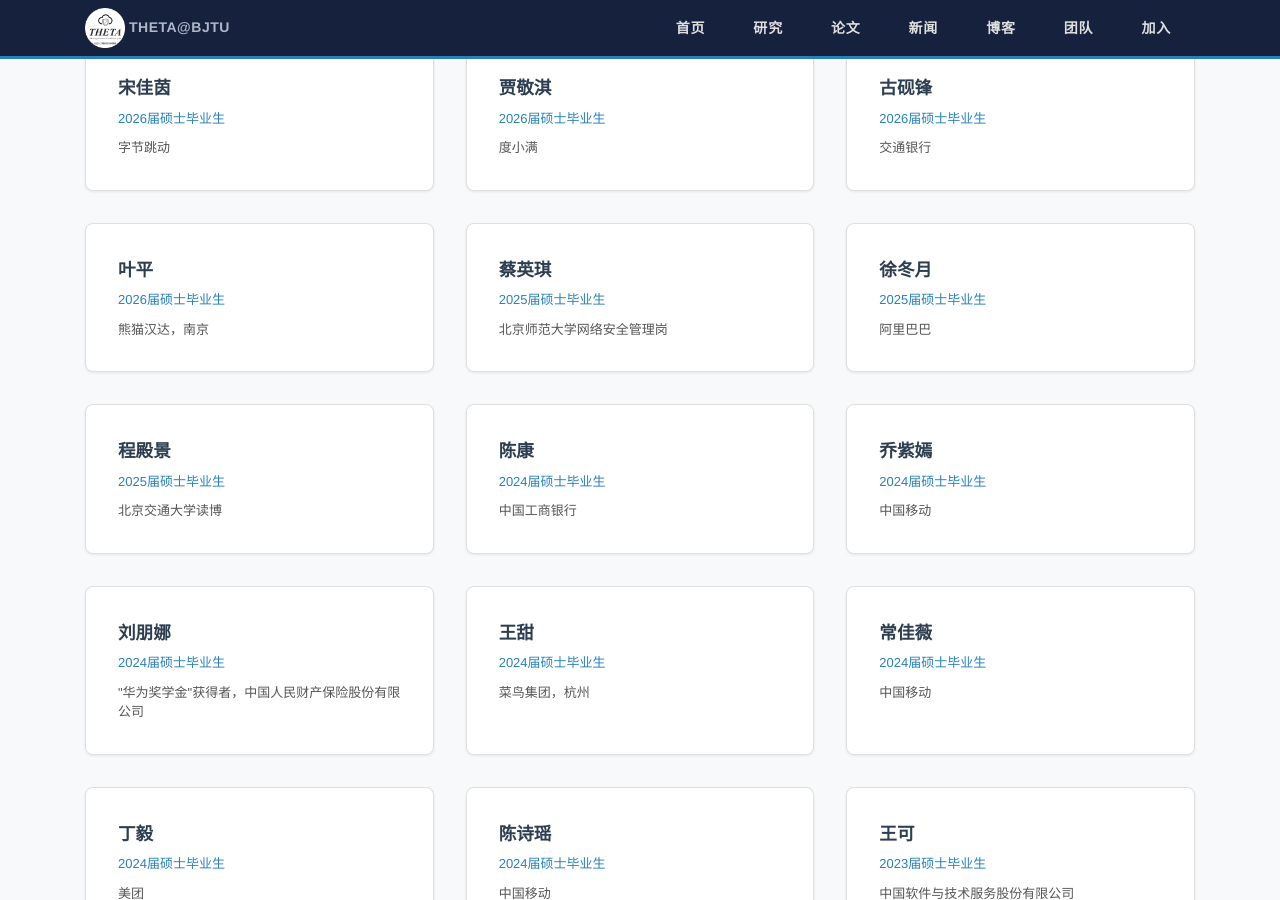
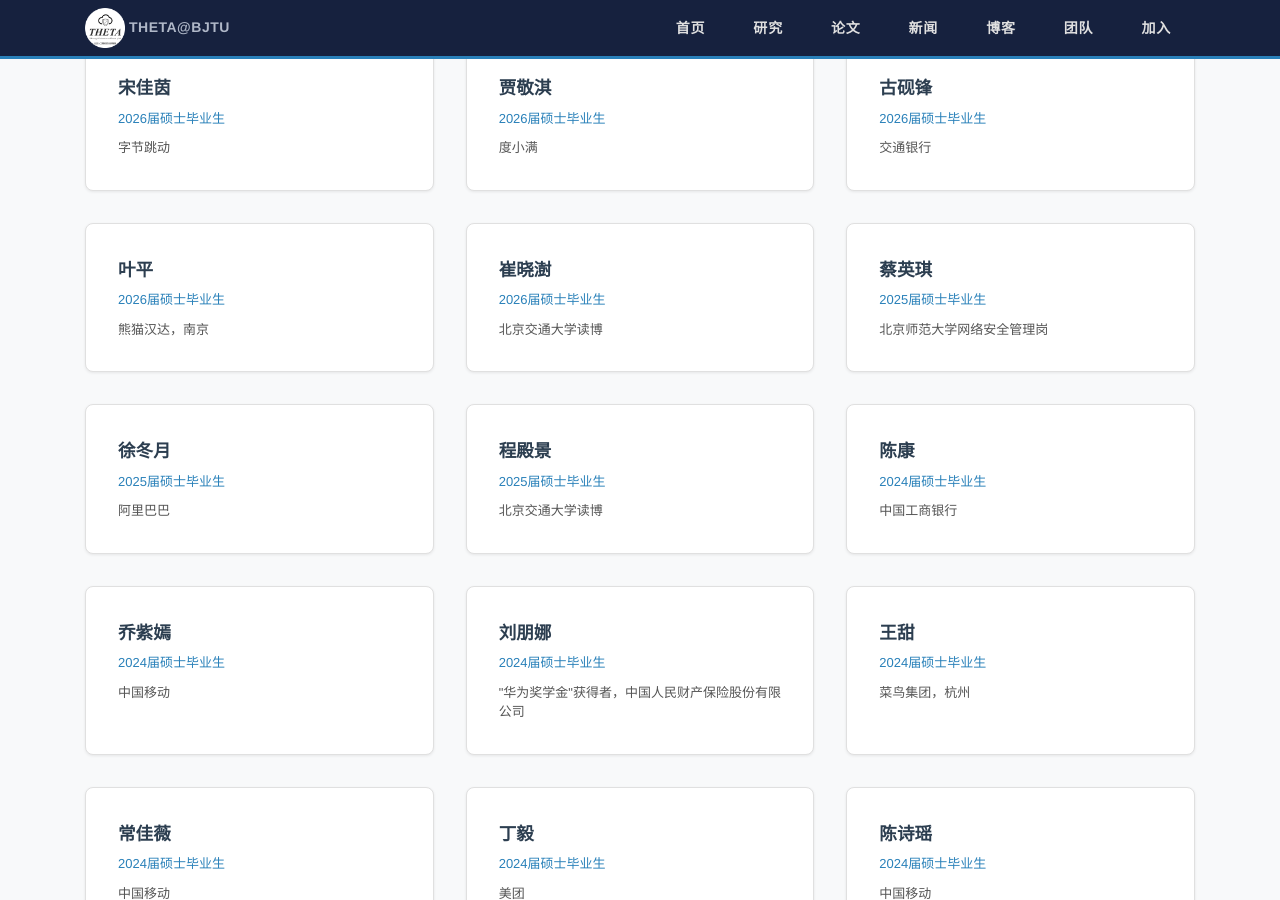
Before and after one commit to nwj6688/nwj6688.github.io, a Jekyll site: the page built from team/index.html, in a window 1280 px wide and 900 px high, scrolled down 2707 px. Built offline with Jekyll 4.4.1, drawn with Linux system fonts in a browser that asks for light colours.

Commit message:
补充崔晓澍2026届硕士毕业生记录（北京交通大学读博）
Co-Authored-By: Claude Opus 4.7 <noreply@anthropic.com>

```diff
--- a/index.html
+++ b/index.html
@@ -228,6 +228,7 @@ title: 首页
   <li><strong>2026届：</strong>贾敬淇，度小满，北京</li>
   <li><strong>2026届：</strong>古砚锋，交通银行，北京</li>
   <li><strong>2026届：</strong>叶平，熊猫汉达，南京</li>
+  <li><strong>2026届：</strong>崔晓澍，北京交通大学读博，北京</li>
   <li><strong>2025届：</strong>蔡英琪，北京师范大学网络安全管理岗，北京</li>
   <li><strong>2025届：</strong>徐冬月，阿里巴巴，北京</li>
   <li><strong>2025届：</strong>程殿景，北京交通大学读博，北京</li>
--- a/team/index.html
+++ b/team/index.html
@@ -200,6 +200,11 @@ title: 团队成员
     <div class="team-name">叶平</div>
     <div class="team-role">2026届硕士毕业生</div>
     <div class="team-info">熊猫汉达，南京</div>
+  </div>
+  <div class="team-card">
+    <div class="team-name">崔晓澍</div>
+    <div class="team-role">2026届硕士毕业生</div>
+    <div class="team-info">北京交通大学读博</div>
   </div>
   <div class="team-card">
     <div class="team-name">蔡英琪</div>
```
